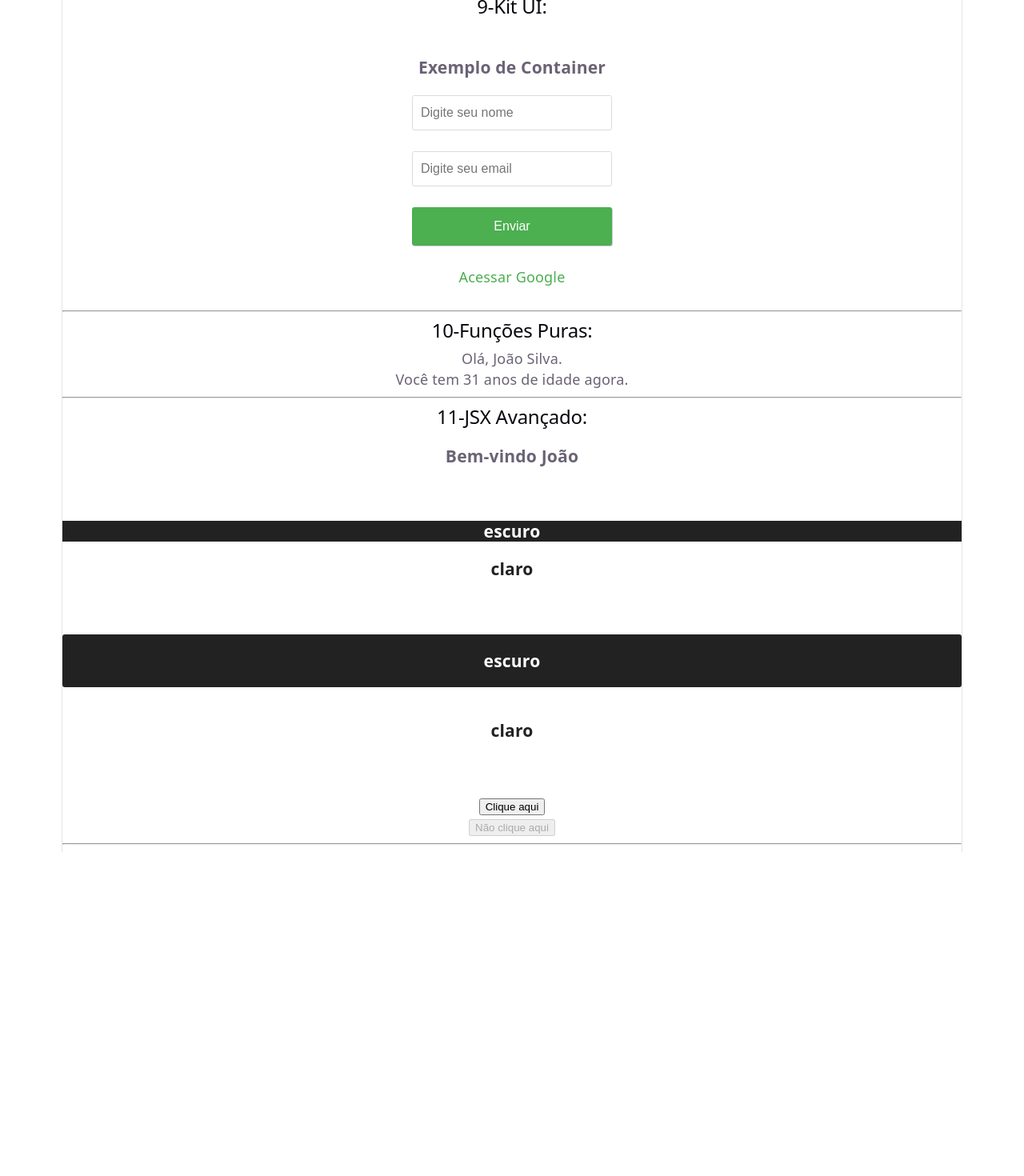
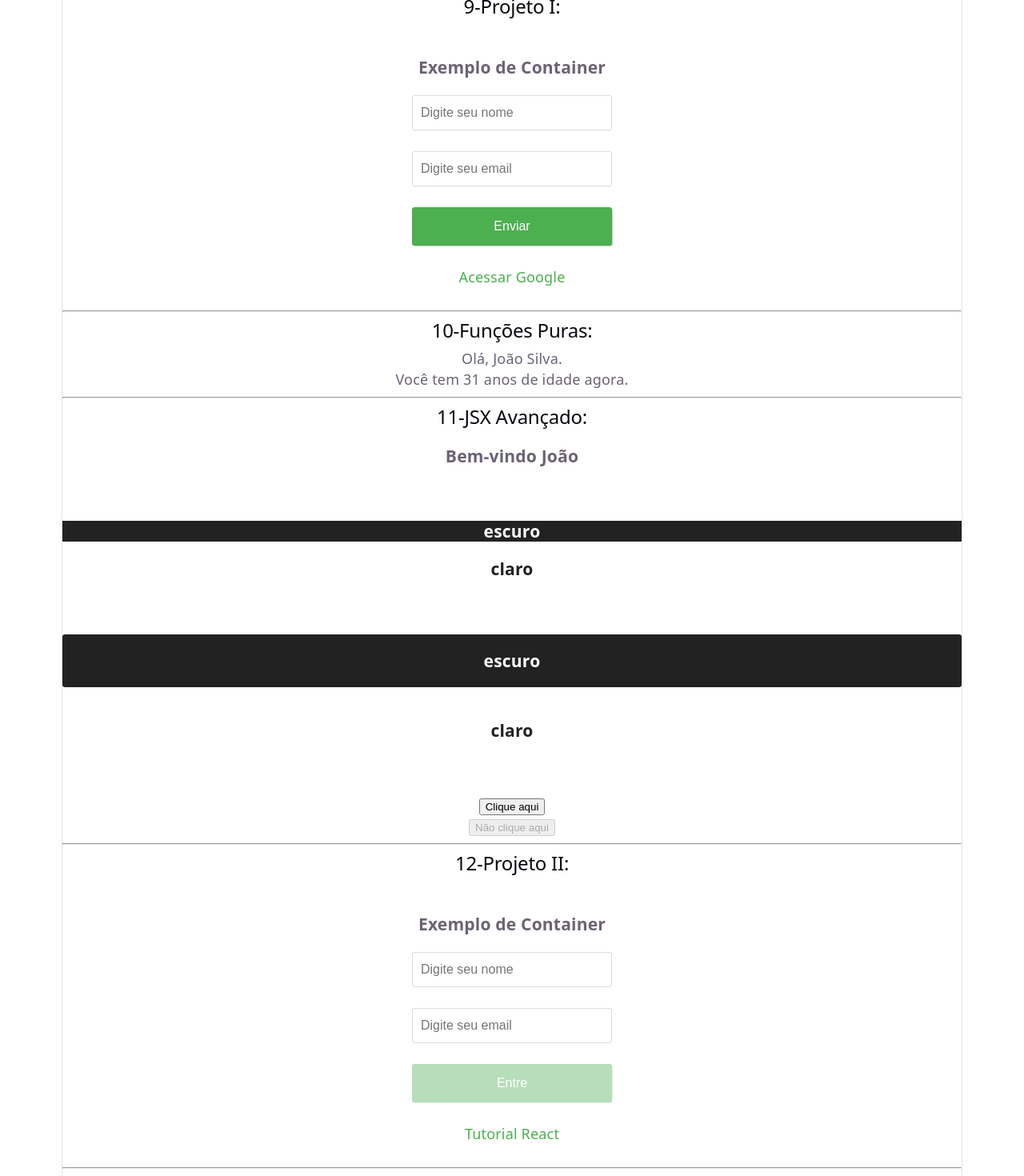
Before and after one commit to Josinaldo-Jr/devStart, a React (Vite) app in the folder Fase 1/react-fase1/: page / in a window 1280 px wide. Shown: the part 1301-2771 px from the top of the page at 80% size. Before the commit the page ends 2366 px from the top, so only its background shows below. Built offline with nearby package versions, Linux system fonts and the light colour scheme.

Commit message:
feat: add ProjetoI and ProjetoII pages with UI components; update App structure

```diff
--- a/Fase 1/react-fase1/src/App.jsx
+++ b/Fase 1/react-fase1/src/App.jsx
@@ -4,10 +4,11 @@
 import PraticaJSX from './pages/PraticaJSX';
 import Componentes from './pages/Componentes';
 import PraticaProps from './pages/Props';
-import KitUI from './pages/KitUI';
+import ProjetoI from './pages/ProjetoI';
 import './components/KitUI/style.css';
 import FuncoesPuras from './pages/FuncoesPuras';
 import JSXAvancado from './pages/JSXAvancado';
+import ProjetoII from './pages/ProjetoII';
 
 // ------------------- //
 function App() {
@@ -25,11 +26,13 @@
       <hr />
       <PraticaProps />
       <hr />
-      <KitUI />
+      <ProjetoI />
       <hr />
       <FuncoesPuras />
       <hr />
       <JSXAvancado />
+      <hr />
+      <ProjetoII />
       <hr />
     </div>
   );
--- /dev/null
+++ b/Fase 1/react-fase1/src/components/InterfaceUsuario/InterfaceUsuarioMelhorada.jsx
@@ -0,0 +1,36 @@
+function Botao({ className = "", children, ...rest}) {
+
+    const classes = `ui-button ${className}`.trim();
+    return (
+        <button className={classes} {...rest}>{children}</button>
+    );
+
+}
+
+function Container({ className = "", children, ...rest }) {
+
+    const classes = `ui-container ${className}`.trim();
+    return (
+        <div className={classes} {...rest}>{children}</div>
+    );
+
+}
+
+function Input({ className = "", type = "text", children, ...rest }) {
+
+    const classes = `ui-textfield ${className}`.trim();
+    return (
+        <input type={type} className={classes} {...rest} />
+    );
+
+}
+
+function Link({ className="", children, ...rest }) {
+
+    const classes = `ui-link ${className}`.trim();
+ return (
+     <a className={classes} {...rest}>{children}</a>
+ );
+}
+
+export { Botao, Container, Input, Link };
--- a/Fase 1/react-fase1/src/pages/KitUI.jsx
+++ b/Fase 1/react-fase1/src/pages/ProjetoI.jsx
@@ -1,10 +1,10 @@
 import { Botao, Container, Input, Link } from "../components/KitUI/ProjetoUI";
 
-function KitUI() {
+function ProjetoI() {
 
   return (
     <>
-      <h2>9-Kit UI:</h2>
+      <h2>9-Projeto I:</h2>
       <Container>
         <h3>Exemplo de Container</h3>
         <Input placeholder="Digite seu nome" nome="nome" />
@@ -19,4 +19,4 @@
   );
 }
 
-export default KitUI;
+export default ProjetoI;
--- /dev/null
+++ b/Fase 1/react-fase1/src/pages/ProjetoII.jsx
@@ -0,0 +1,20 @@
+import { Botao, Container, Input, Link } from '../components/InterfaceUsuario/InterfaceUsuarioMelhorada';
+function ProjetoII() {
+  return (
+    <>
+      <h2>12-Projeto II:</h2>
+      <Container>
+        <h3>Exemplo de Container</h3>
+        <Input placeholder="Digite seu nome" nome="nome" />
+        <br />
+        <Input type="email" placeholder="Digite seu email" nome="email" />
+        <br />
+        <Botao type="submit" disabled={true}>Entre</Botao>
+        <br />
+        <Link href="https://app.devstart.tech/learn/react">Tutorial React</Link>
+      </Container>
+    </>
+  );
+}
+
+export default ProjetoII;
```
Also changed, not shown: Fase 1/react-fase1/src/components/KitUI/ProjetoUI.jsx (line endings or trailing spaces).
